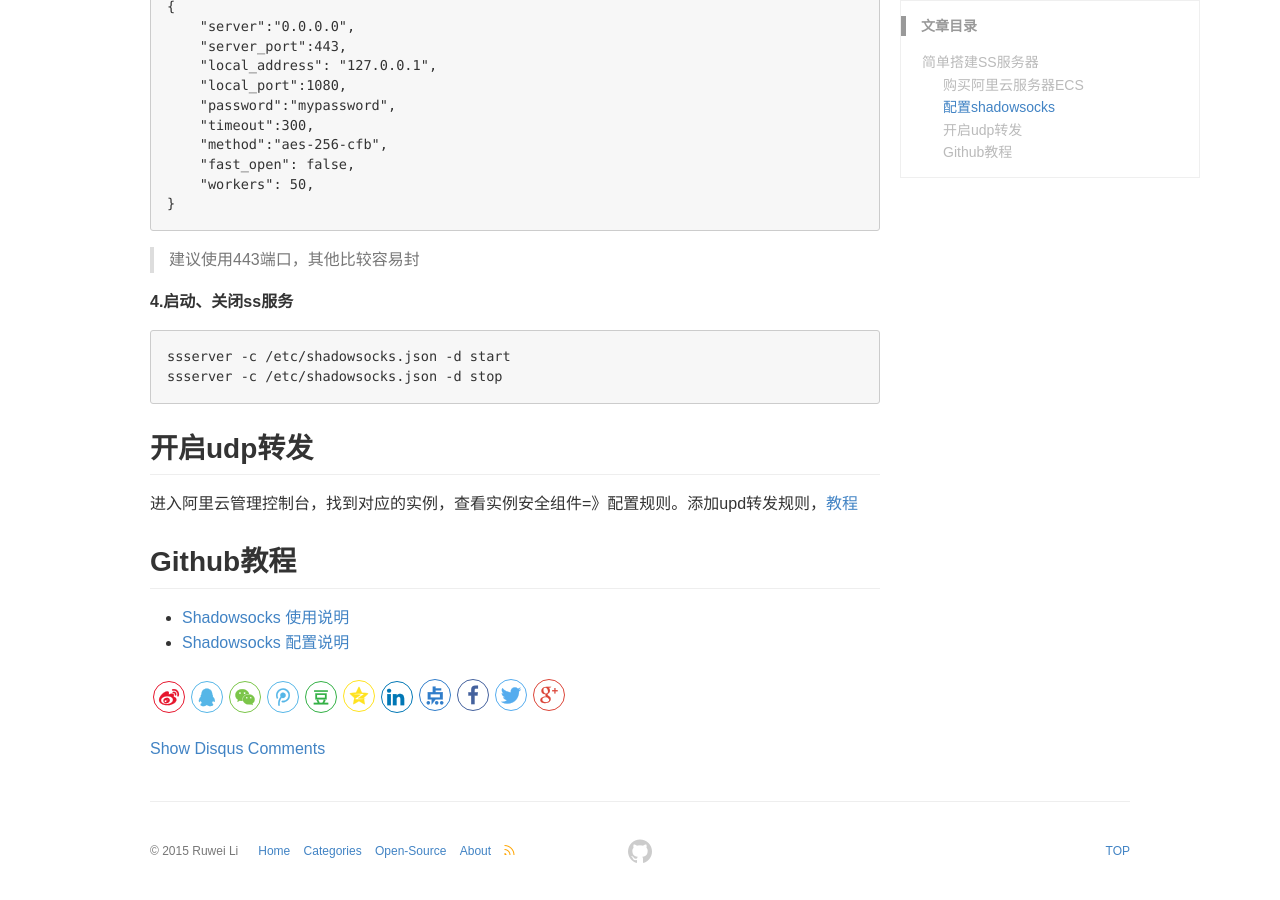
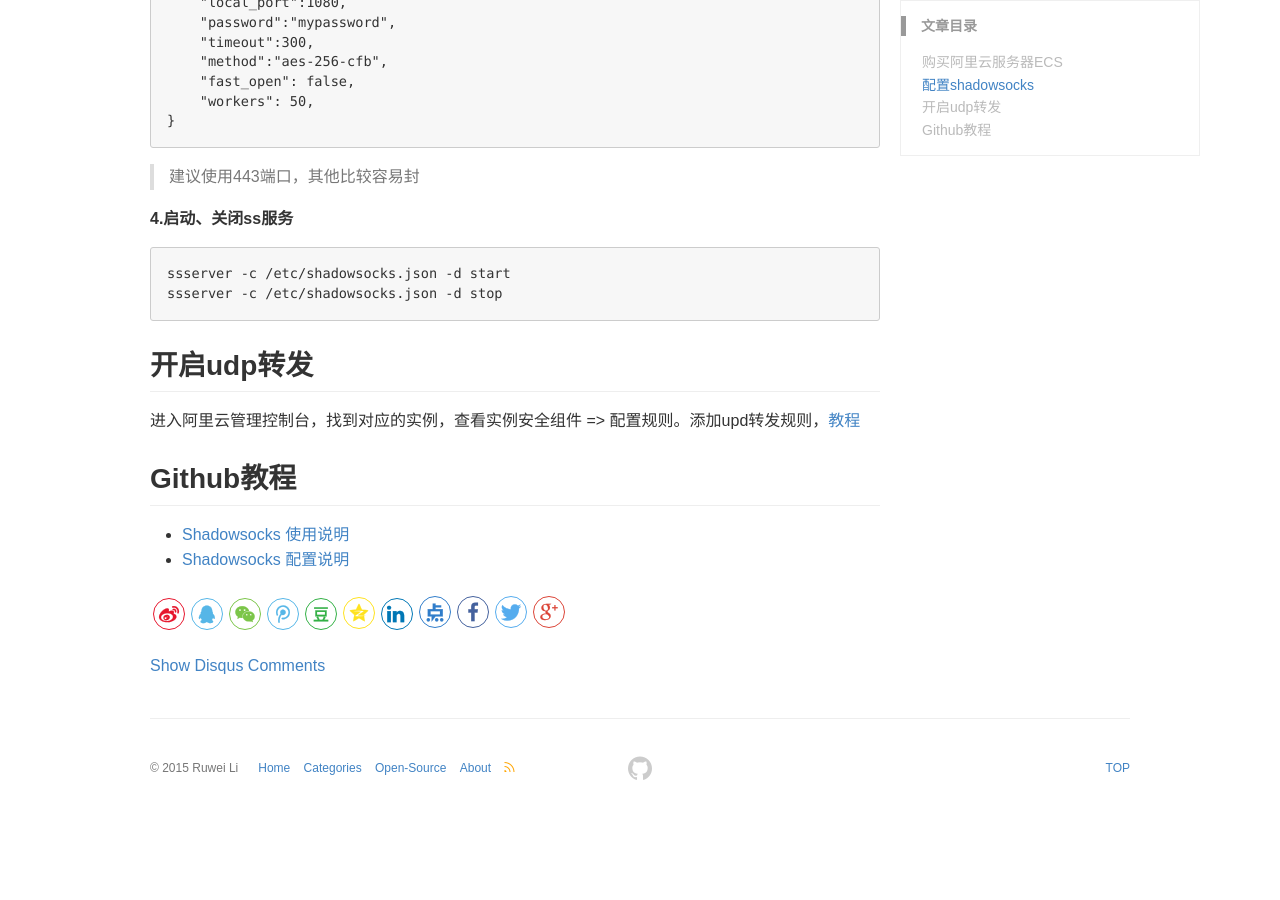
Before and after one commit to Liruwei/liruwei.github.io, a Jekyll site: the page built from _posts/2017-10-16-简单搭建ss服务.md, in a window 1280 px wide and 900 px high, scrolled down 1187 px. Built offline with Jekyll 4.4.1, drawn with Linux system fonts in a browser that asks for light colours; our own code applies the rules of GitHub Pages for plain Markdown files; comment, search, counter and statistics services are not loaded; after the commit the page ends 2004 px from its top, so only the background shows below that.

Commit message:
change _post

```diff
--- a/_posts/2017-10-16-简单搭建ss服务.md
+++ b/_posts/2017-10-16-简单搭建ss服务.md
@@ -1,4 +1,3 @@
-# 简单搭建SS服务器
 
 ## 购买阿里云服务器ECS
 
@@ -65,7 +64,7 @@ ssserver -c /etc/shadowsocks.json -d stop
 
 ## 开启udp转发
 
-进入阿里云管理控制台，找到对应的实例，查看实例安全组件=》配置规则。添加upd转发规则，[教程](https://www.alibabacloud.com/help/zh/doc-detail/25471.html)
+进入阿里云管理控制台，找到对应的实例，查看实例安全组件 => 配置规则。添加upd转发规则，[教程](https://www.alibabacloud.com/help/zh/doc-detail/25471.html)
 
 
 ## Github教程
```
